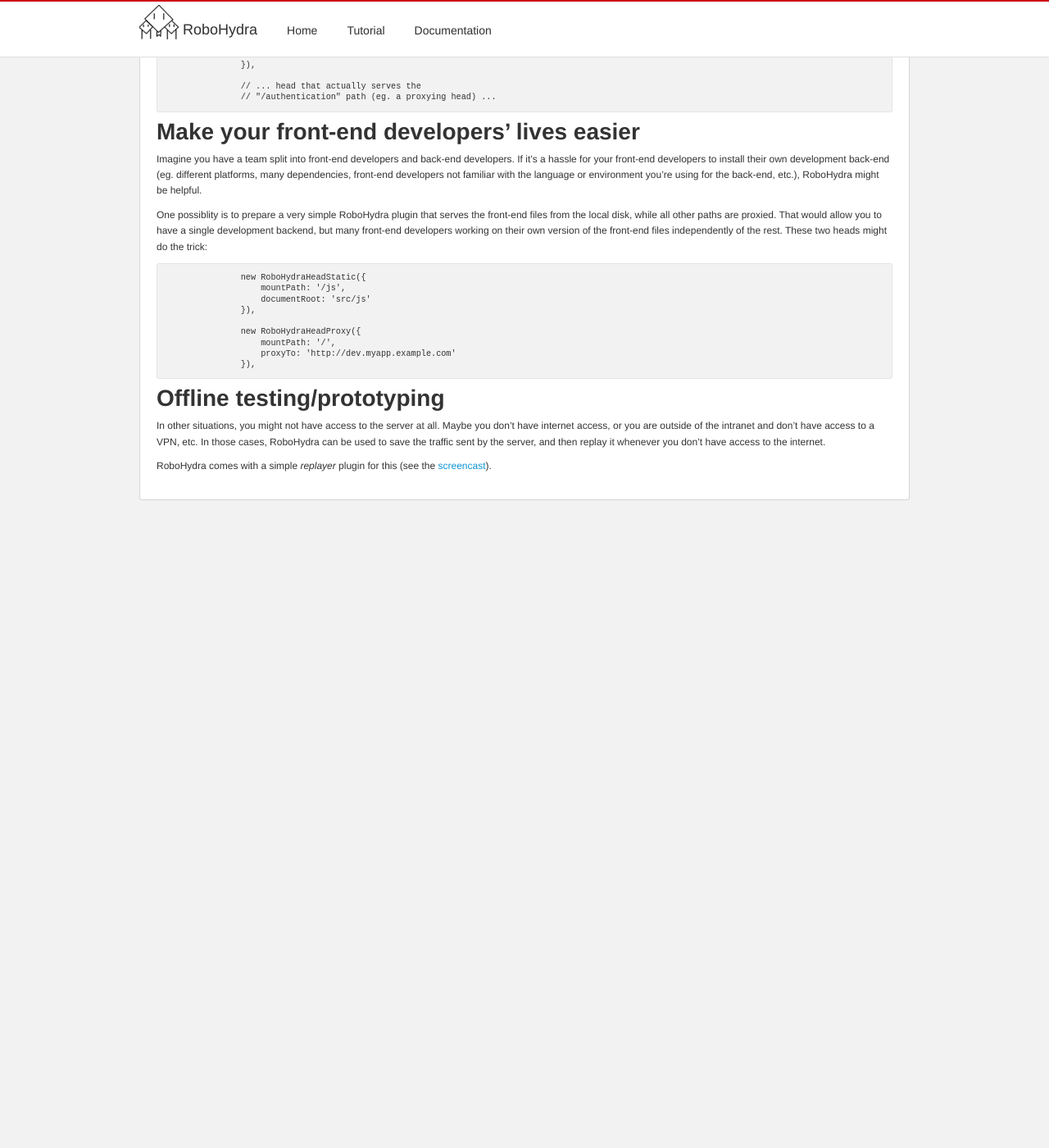
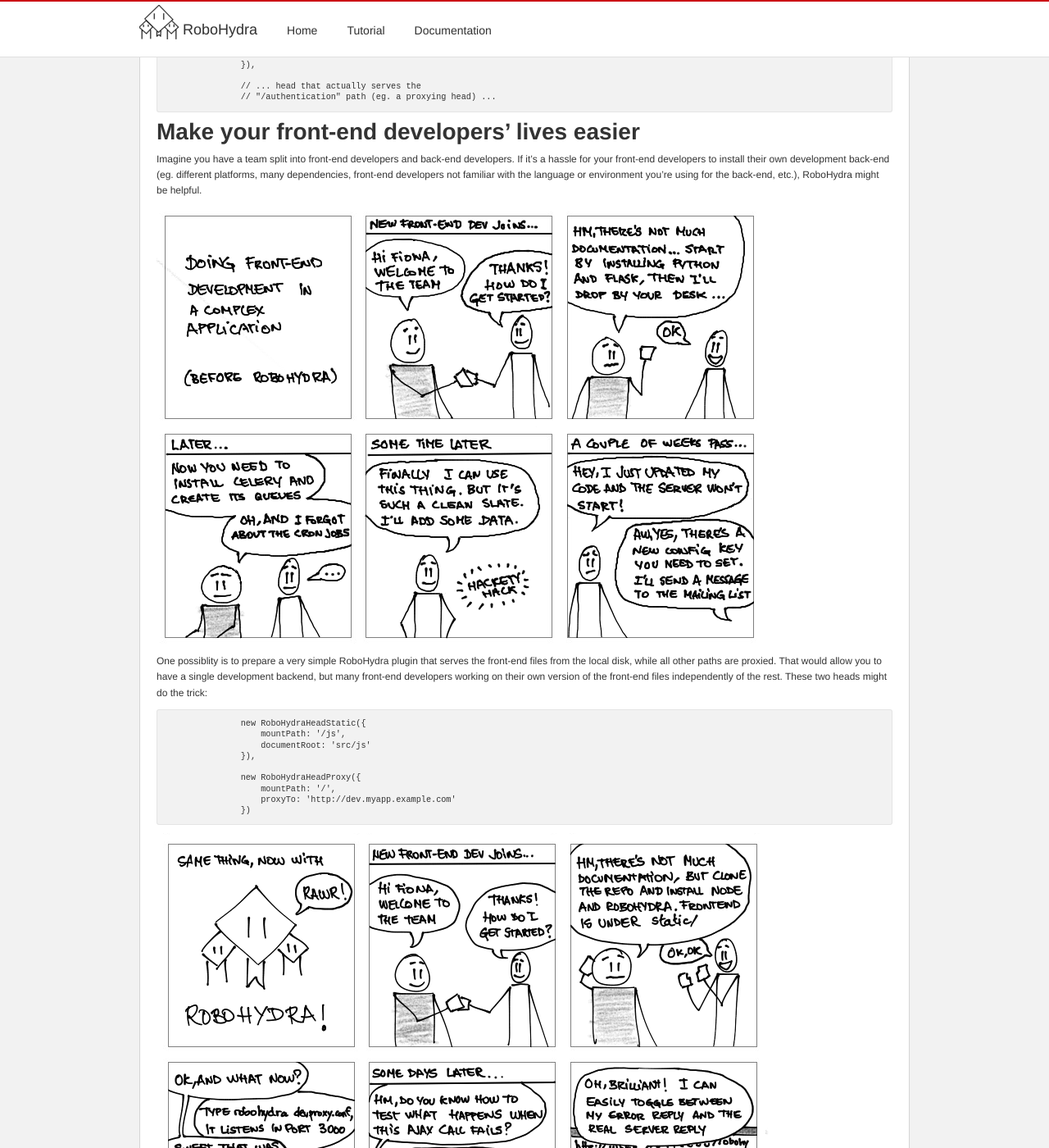
Before and after one commit to robohydra/robohydra, a Jekyll site: the page built from usecases/index.md, in a window 1280 px wide and 1400 px high, scrolled down 4040 px. Shown: the whole window at 82% size. Built offline with Jekyll 4.4.1, drawn with Linux system fonts in a browser that asks for light colours; before the commit the page ends 4670 px from its top, so only the background shows below that.

Commit message:
Add front-end comic

```diff
--- a/usecases/index.md
+++ b/usecases/index.md
@@ -191,6 +191,8 @@
 environment you're using for the back-end, etc.), RoboHydra might be
 helpful.
 
+<img src="../static/img/frontend-comic1.png" />
+
 One possiblity is to prepare a very simple RoboHydra plugin that
 serves the front-end files from the local disk, while all other paths
 are proxied. That would allow you to have a single development
@@ -206,7 +208,9 @@
                    new RoboHydraHeadProxy({
                        mountPath: '/',
                        proxyTo: 'http://dev.myapp.example.com'
-                   }),
+                   })
+
+<img src="../static/img/frontend-comic2.png" />
 
 
 Offline testing/prototyping
```
Also changed, not shown: static/img/frontend-comic1.png (added), static/img/frontend-comic2.png (added).
